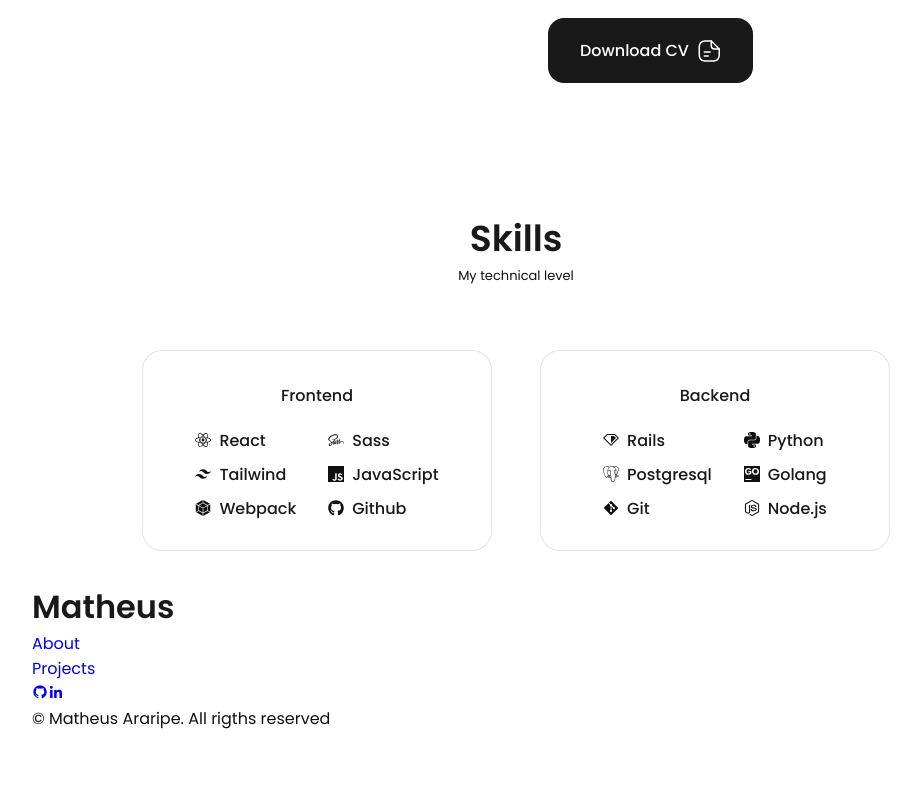
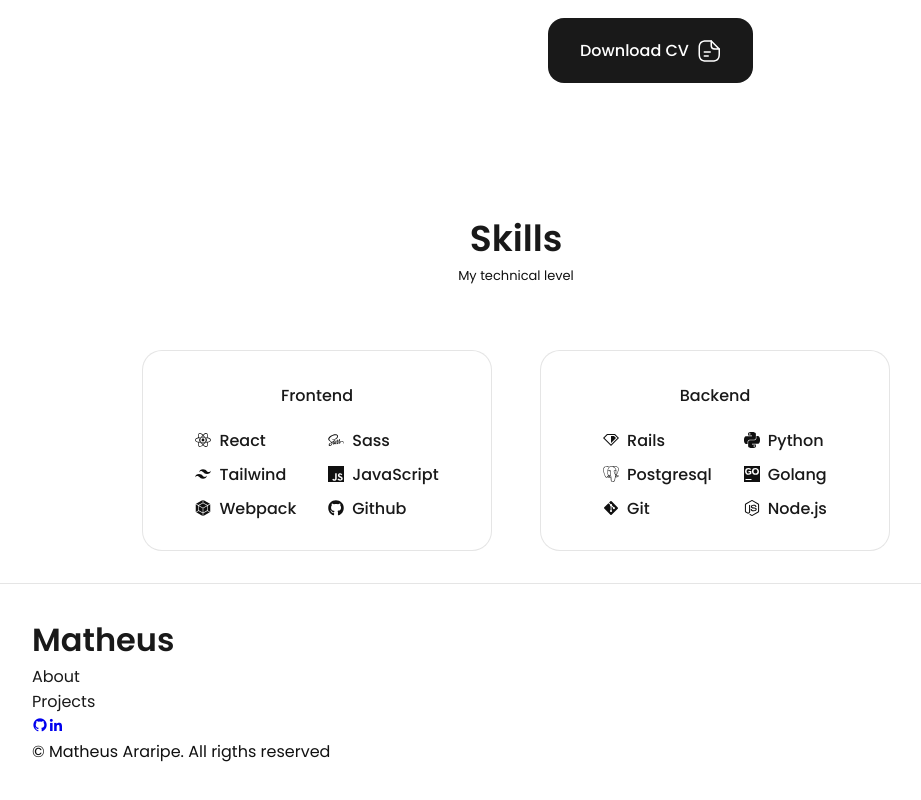
Before and after one commit to MatheusAraripe/my-web-portfolio, a React (Create React App) app: page / in a window 1280 px wide. Shown: the part 1351-2151 px from the top of the page, without its empty margins (124-1045 px from the left). Before the commit the page ends 2082 px from the top, so only its background shows below. Built offline with nearby package versions, Linux system fonts and the light colour scheme.

Commit message:
fix: add some style to the footer

```diff
--- a/src/components/footer/footer.css
+++ b/src/components/footer/footer.css
@@ -0,0 +1,14 @@
+.footer{
+  background-color: var(--container-color);
+  border-top: 1px solid rgba(0, 0, 0, 0.1);
+}
+
+
+.footer__container {
+  padding: 2rem 0 6rem;
+}
+
+.footer__title,
+.footer__link{
+  color: var(--title-color);
+}
```
